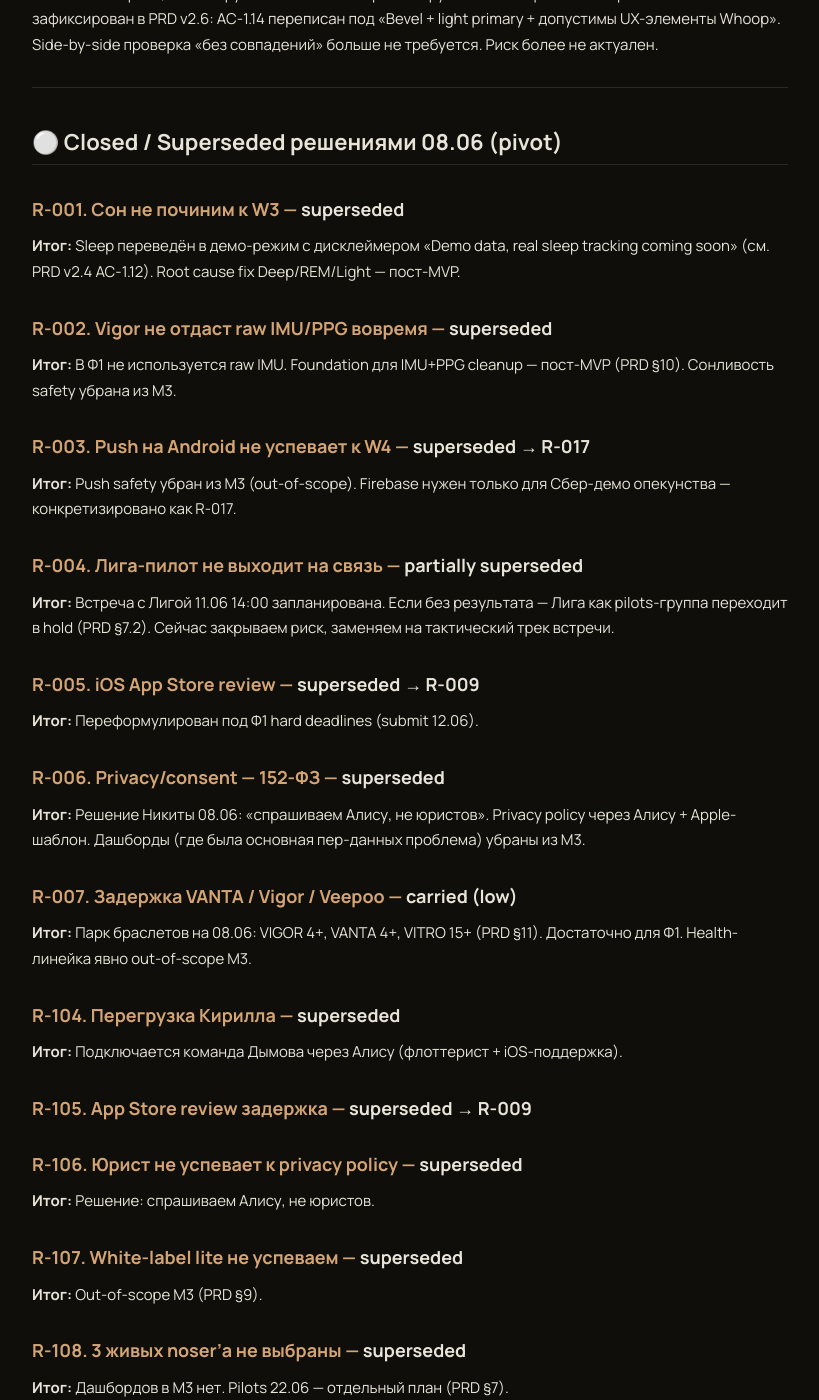
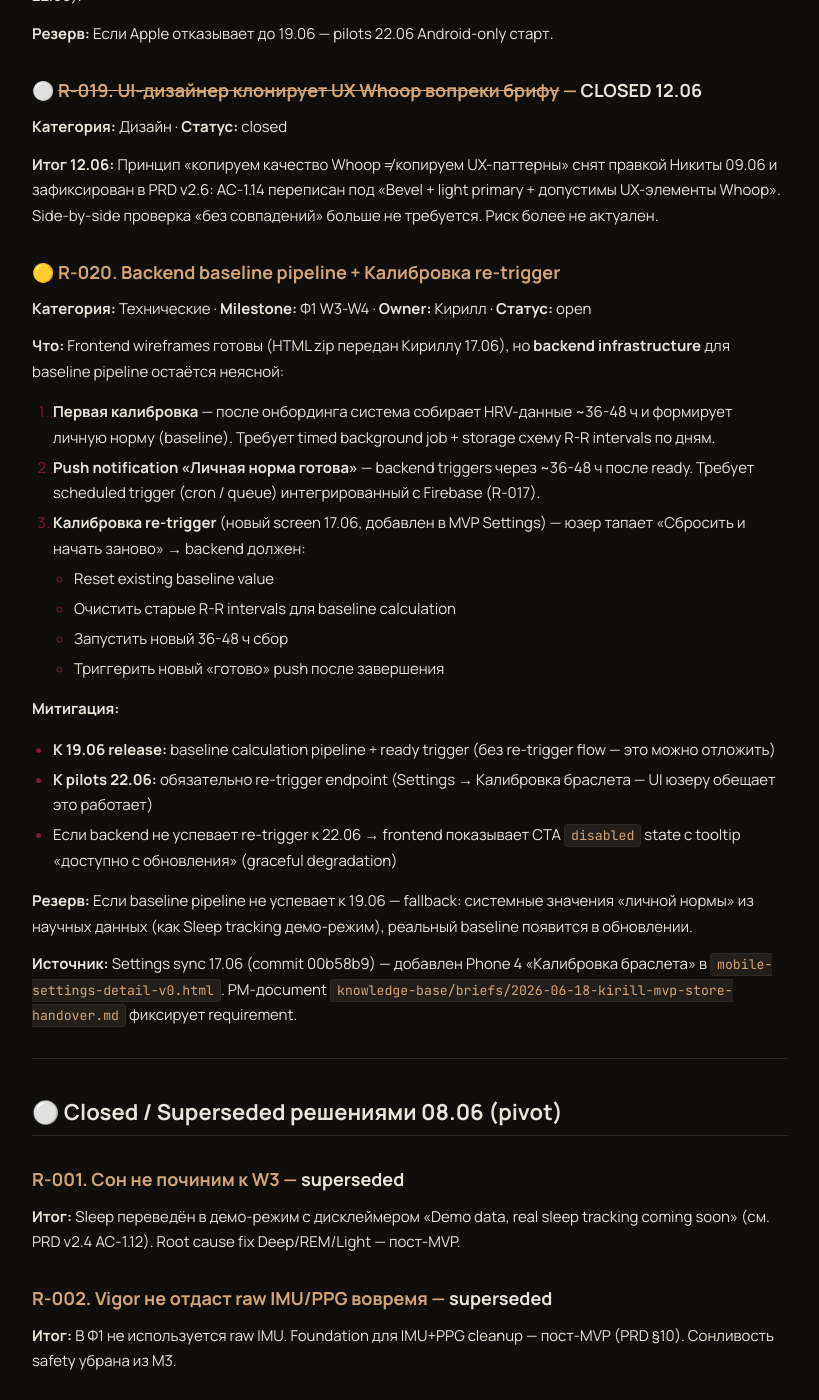
Before and after one commit to s0101110110/neiry-pulse-m1-wireframes, a Jekyll site: the page built from docs_web/risks/RISKS.md, in a window 1280 px wide and 1400 px high, scrolled down 4623 px. Shown: the whole window, without its empty margins (230-1049 px from the left). Built offline with Jekyll 4.4.1, drawn with Linux system fonts in a browser that asks for light colours; some of the changed text lies outside the part shown.

Commit message:
PRD §9.1 + RISKS R-020 — закрытие walkthrough после Settings sync 17.06
PRD §9.1 (новая subsection):
- «Отложено в v2 после store submission v1» — согласовано 17.06 PM+Никита+Кирилл
- MVP store v1 = 4 раздела (Онбординг + Home + HRV flow + Настройки = 19 экранов)
- Отложено в v2: Health Sharing v1 / Training / История / Fall detection / Corner cases
- Все HTML wireframes готовы, подключаем feature-by-feature после v1 approval
- Это temporary scope cut, НЕ permanent out-of-scope

RISKS.md v3.1:
- R-020 (🟡 High): Backend baseline pipeline + Калибровка re-trigger
  - Owner: Кирилл, milestone Ф1 W3-W4
  - 3 backend requirements: первая калибровка (36-48 ч), push «готово» trigger, re-trigger endpoint
  - Митигация: к 19.06 — pipeline + ready trigger; к 22.06 pilots — re-trigger endpoint обязательно
  - Резерв: fallback на системные значения личной нормы (как Sleep demo-режим)
  - Источник: Settings sync 17.06 commit 00b58b9, handover doc 2026-06-18

Связано: handover doc Кириллу `knowledge-base/briefs/2026-06-18-kirill-mvp-store-handover.md`.

Co-Authored-By: Claude Opus 4.7 (1M context) <noreply@anthropic.com>

```diff
--- a/docs_web/risks/RISKS.md
+++ b/docs_web/risks/RISKS.md
@@ -12,6 +12,7 @@ layout: default
 - v1 (2026-06-05) — основан на M2-эре + walkthrough 2026-06-05.
 - v2 (2026-06-09) — pivot 08.06: большая часть v1-рисков superseded; добавлены R-008..R-019 из PRD v2.4 (унифицированная нумерация).
 - v3 (2026-06-12) — синхронизация с PRD v2.6 (акцепт Никиты 12.06): R-013 закрыт (Sber-демо вне PM-скоупа), R-017 переформулирован (Firebase для пуш-инфраструктуры Ф1, не Sber), R-018 переформулирован (буфер 1 рабочий день после сдвига Ф1 на 19.06), R-019 смягчён (Whoop-принцип переписан в AC-1.14 PRD v2.6).
+- v3.1 (2026-06-18) — добавлен R-020 (Backend baseline pipeline + Калибровка re-trigger) после Settings sync 17.06 с новым screen «Калибровка браслета». PRD §9.1 добавлена subsection «Отложено в v2» для MVP store submission scope.
 
 ---
 
@@ -42,6 +43,7 @@ layout: default
 | R-017 | 🟡 | Технические | Firebase задержка для пуш-инфраструктуры Ф1 | in-mitigation (downgrade 🔴→🟡 после 12.06) | Кирилл+Алиса |
 | R-018 | 🟢 | Сроки | Цепочка 12.06→19.06→22.06 — буфер 1 раб. день | open (downgrade 🟡→🟢 после сдвига Ф1 на 19.06) | PM |
 | R-019 | ⚪ | Дизайн | UI-дизайнер клонирует Whoop вопреки брифу — снят после смягчения принципа | **CLOSED 12.06** (AC-1.14 PRD v2.6 переписан) | — |
+| R-020 | 🟡 | Технические | Backend baseline pipeline + Калибровка re-trigger (новый screen 17.06) | open | Кирилл |
 
 ---
 
@@ -137,6 +139,28 @@ layout: default
 
 **Итог 12.06:** Принцип «копируем качество Whoop ≠ копируем UX-паттерны» снят правкой Никиты 09.06 и зафиксирован в PRD v2.6: AC-1.14 переписан под «Bevel + light primary + допустимы UX-элементы Whoop». Side-by-side проверка «без совпадений» больше не требуется. Риск более не актуален.
 
+### 🟡 R-020. Backend baseline pipeline + Калибровка re-trigger
+**Категория:** Технические · **Milestone:** Ф1 W3-W4 · **Owner:** Кирилл · **Статус:** open
+
+**Что:** Frontend wireframes готовы (HTML zip передан Кириллу 17.06), но **backend infrastructure** для baseline pipeline остаётся неясной:
+
+1. **Первая калибровка** — после онбординга система собирает HRV-данные ~36-48 ч и формирует личную норму (baseline). Требует timed background job + storage схему R-R intervals по дням.
+2. **Push notification «Личная норма готова»** — backend triggers через ~36-48 ч после ready. Требует scheduled trigger (cron / queue) интегрированный с Firebase (R-017).
+3. **Калибровка re-trigger** (новый screen 17.06, добавлен в MVP Settings) — юзер тапает «Сбросить и начать заново» → backend должен:
+   - Reset existing baseline value
+   - Очистить старые R-R intervals для baseline calculation
+   - Запустить новый 36-48 ч сбор
+   - Триггерить новый «готово» push после завершения
+
+**Митигация:**
+- **К 19.06 release:** baseline calculation pipeline + ready trigger (без re-trigger flow — это можно отложить)
+- **К pilots 22.06:** обязательно re-trigger endpoint (Settings → Калибровка браслета — UI юзеру обещает это работает)
+- Если backend не успевает re-trigger к 22.06 → frontend показывает CTA `disabled` state с tooltip «доступно с обновления» (graceful degradation)
+
+**Резерв:** Если baseline pipeline не успевает к 19.06 — fallback: системные значения «личной нормы» из научных данных (как Sleep tracking демо-режим), реальный baseline появится в обновлении.
+
+**Источник:** Settings sync 17.06 (commit 00b58b9) — добавлен Phone 4 «Калибровка браслета» в `mobile-settings-detail-v0.html`. PM-доcument `knowledge-base/briefs/2026-06-18-kirill-mvp-store-handover.md` фиксирует requirement.
+
 ---
 
 ## ⚪ Closed / Superseded решениями 08.06 (pivot)
```
Also changed, not shown: docs_web/prds/m3-final-mvp-v2-6.md (+14 -0 lines).
